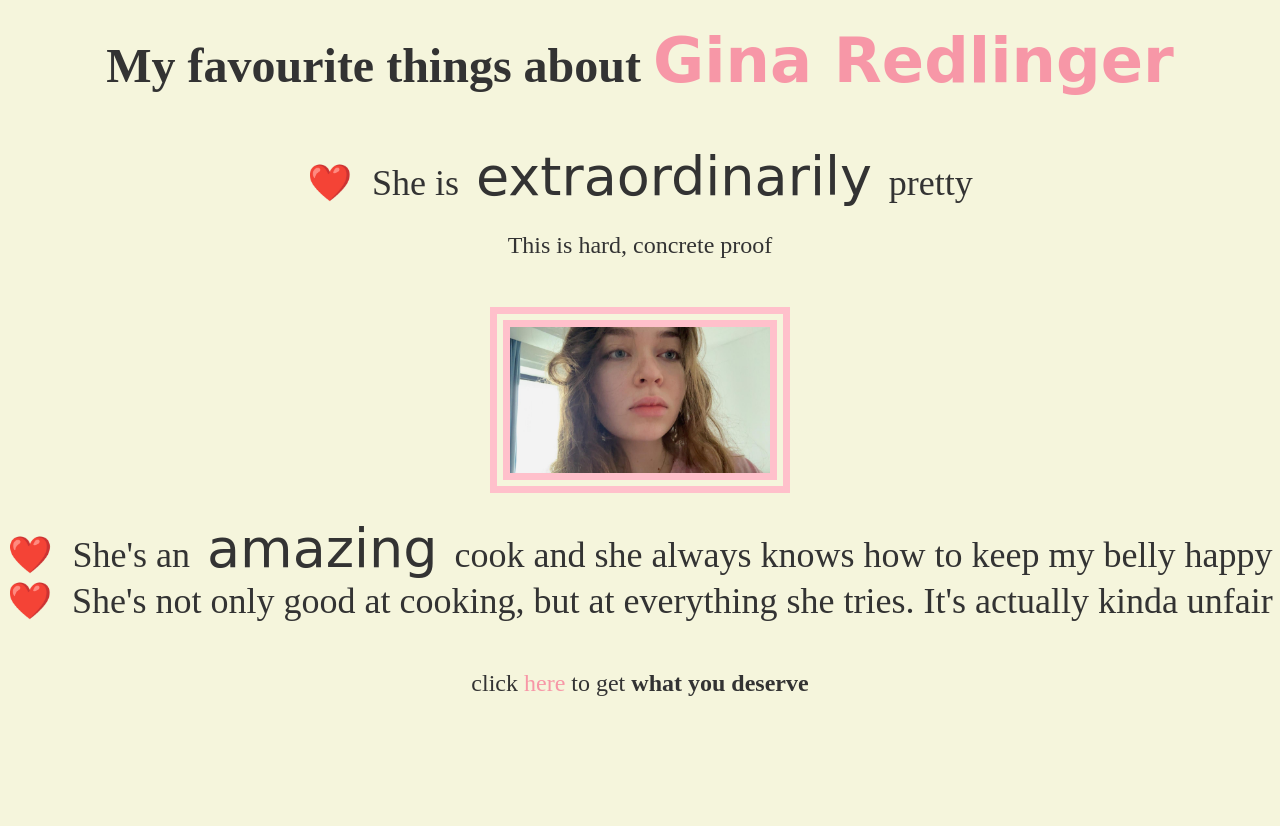
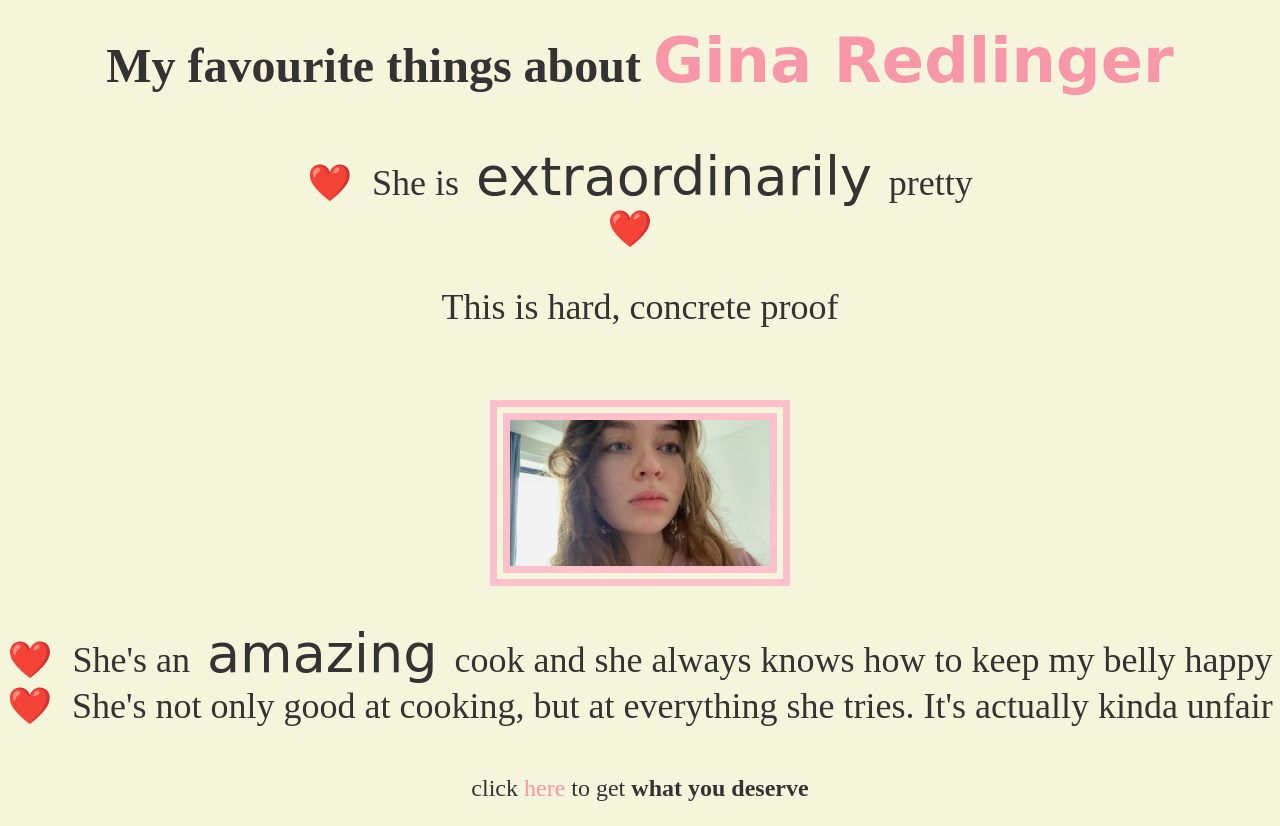
Before and after one commit to Albinoson/Gina-Website, a plain HTML site: page Gina_Website/index.html in a window 1280 px wide. Before the commit the page ends 800 px from the top, so only its background shows below. Drawn offline with Linux system fonts and the light colour scheme; a web font is replaced by a local one.

Commit message:
Update index.html

```diff
--- a/Gina_Website/index.html
+++ b/Gina_Website/index.html
@@ -8,12 +8,15 @@
 </head>
 <body>
     <h1> My favourite things about <span id="Gina">Gina Redlinger</span></h1>
-    <ul>
-        <li>She is <span class="highlight">extraordinarily</span> pretty</li>
-            <p>This is hard, concrete proof</p> <img src="images/Gina1.jpg" class="pic frame">
-        <li>She's an <span class="highlight">amazing</span> cook and she always knows how to keep my belly happy</li>
-        <li>She's not only good at cooking, but at everything she tries. It's actually kinda unfair</li>
-    </ul>
+<ul>
+    <li>She is <span class="highlight">extraordinarily</span> pretty</li>
+    <li>
+        <p>This is hard, concrete proof</p>
+        <img src="images/Gina1.jpg" class="pic frame">
+    </li>
+    <li>She's an <span class="highlight">amazing</span> cook and she always knows how to keep my belly happy</li>
+    <li>She's not only good at cooking, but at everything she tries. It's actually kinda unfair</li>
+</ul>
     <p>click <a href="page2.html">here </a>to get <span class="bold"> what you deserve</span></p>
 </body>
 </html>
```
